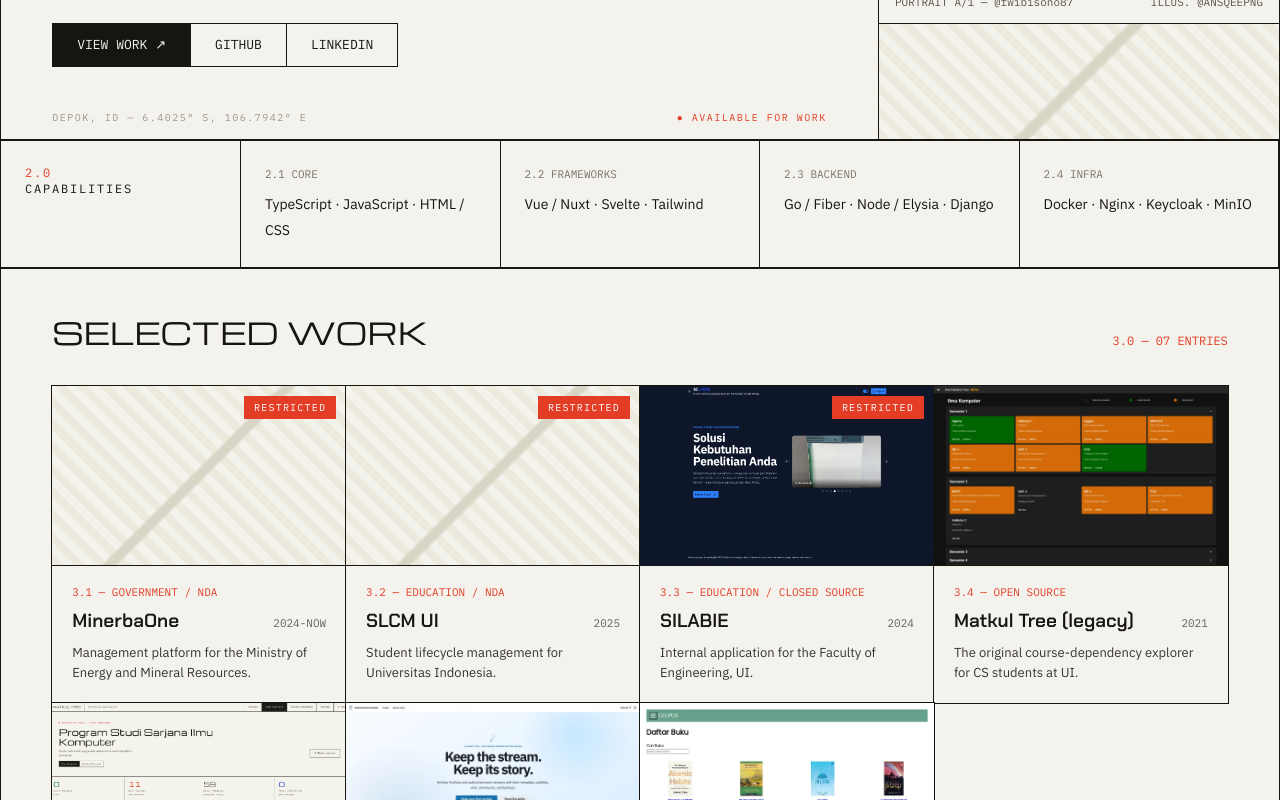
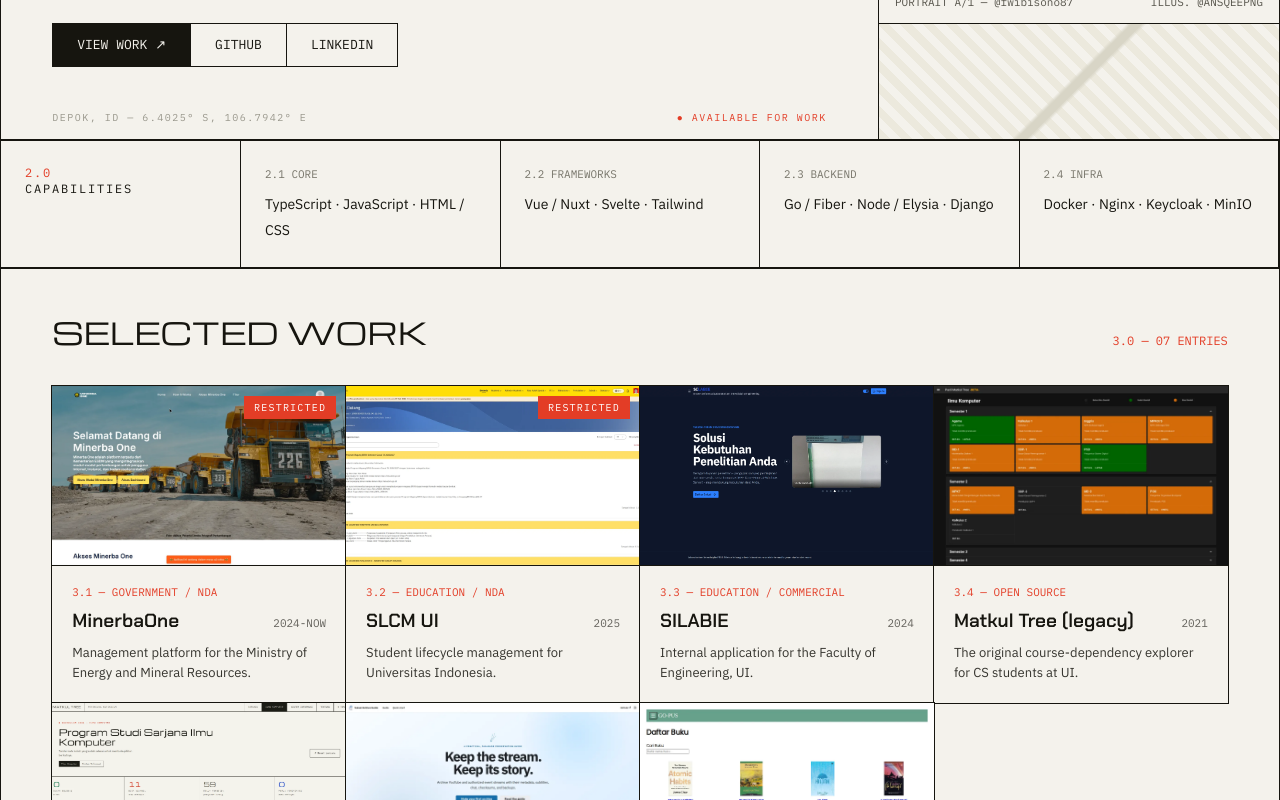
Before and after one commit to fwibisono87/fwibisono87, a SvelteKit app: page / in a window 1280 px wide. Shown: the part 473-1273 px from the top of the page. Built offline with nearby package versions, Linux system fonts and the light colour scheme.

Commit message:
feat: more portfolio

```diff
--- a/src/data/portfolio.ts
+++ b/src/data/portfolio.ts
@@ -53,7 +53,13 @@
 		stack: ['Vue', 'Nuxt', 'TypeScript', 'Tailwind'],
 		desc: 'Management platform for the Ministry of Energy and Mineral Resources.',
 		longDesc: 'A large-scale management application for Indonesia’s Ministry of Energy and Mineral Resources, built at the Center for Computer Science, Universitas Indonesia. I work across the frontend: complex forms, role-driven workflows, and data-heavy views.',
-		figLabel: 'REPRESENTATIVE VIEW (SANITIZED)'
+		figLabel: 'REPRESENTATIVE VIEW (SANITIZED)',
+		image: {
+			filename: 'minerbaone-preview.webp',
+			alt: 'MinerbaOne application interface',
+			width: 1906,
+			height: 927
+		}
 	},
 	{
 		title: 'SLCM UI',
@@ -65,19 +71,25 @@
 		stack: ['Vue', 'Nuxt', 'TypeScript'],
 		desc: 'Student lifecycle management for Universitas Indonesia.',
 		longDesc: 'Student lifecycle management for Universitas Indonesia — admissions through graduation. I build frontend modules used daily by staff and students across faculties.',
-		figLabel: 'REPRESENTATIVE VIEW (SANITIZED)'
+		figLabel: 'REPRESENTATIVE VIEW (SANITIZED)',
+		image: {
+			filename: 'slcm-preview.webp',
+			alt: 'SLCM application interface',
+			width: 1912,
+			height: 1013
+		}
 	},
 	{
 		title: 'SILABIE',
-		tag: 'EDUCATION / CLOSED SOURCE',
+		tag: 'EDUCATION / COMMERCIAL',
 		year: '2024',
-		nda: true,
+		nda: false,
 		status: 'DELIVERED',
 		role: 'Software Engineer',
 		stack: ['Vue', 'Nuxt', 'TypeScript'],
 		desc: 'Internal application for the Faculty of Engineering, UI.',
 		longDesc: 'An internal application for the Faculty of Engineering, Universitas Indonesia, used to order equipment rentals and experimentation bookings. ',
-		figLabel: 'REPRESENTATIVE VIEW (SANITIZED)',
+		figLabel: 'REPRESENTATIVE VIEW',
 		image: {
 			filename: 'silabie-preview.webp',
 			alt: 'SILABIE application interface',
```
Also changed, not shown: static/projects/minerbaone-preview.webp (added), static/projects/slcm-preview.webp (added).
